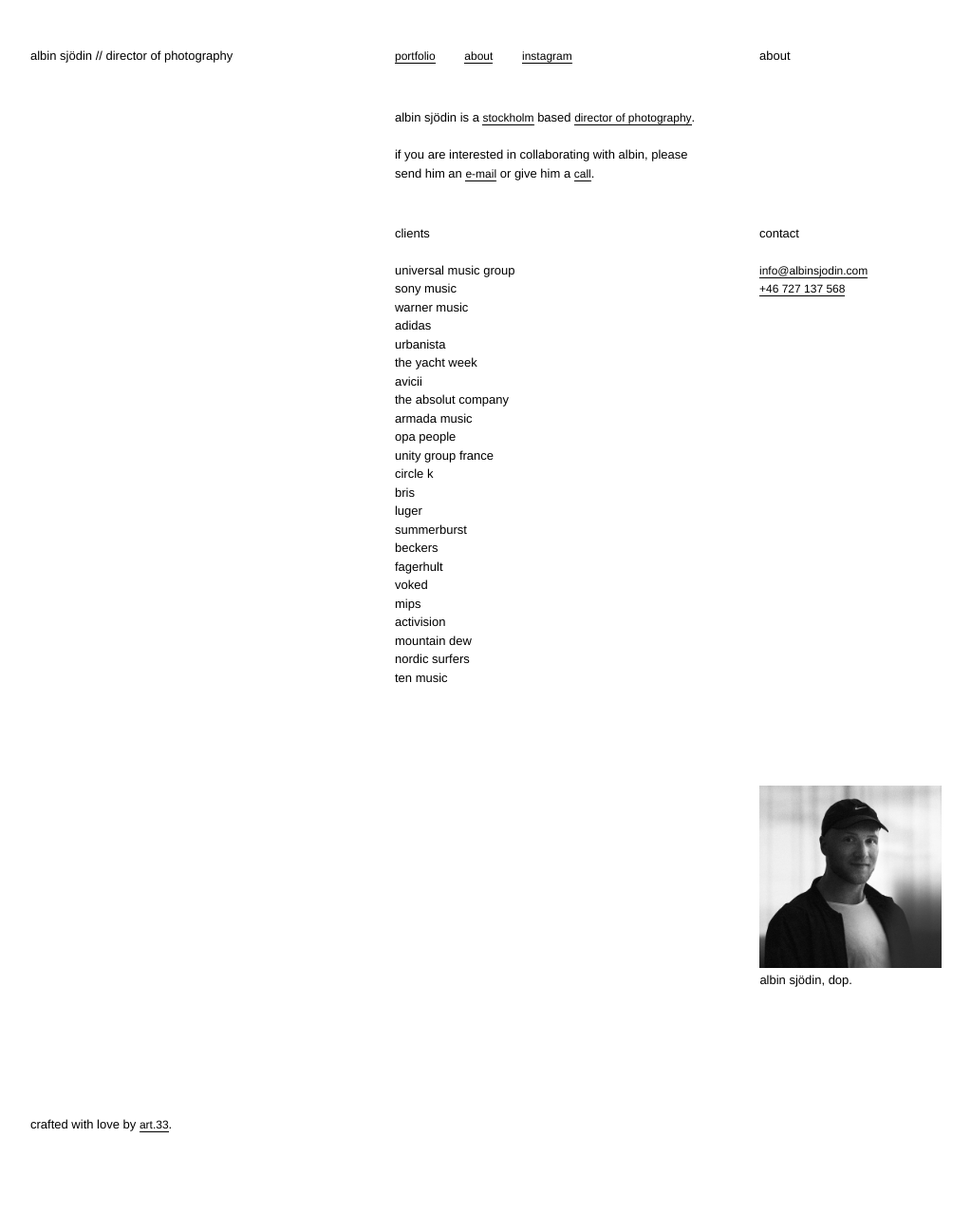
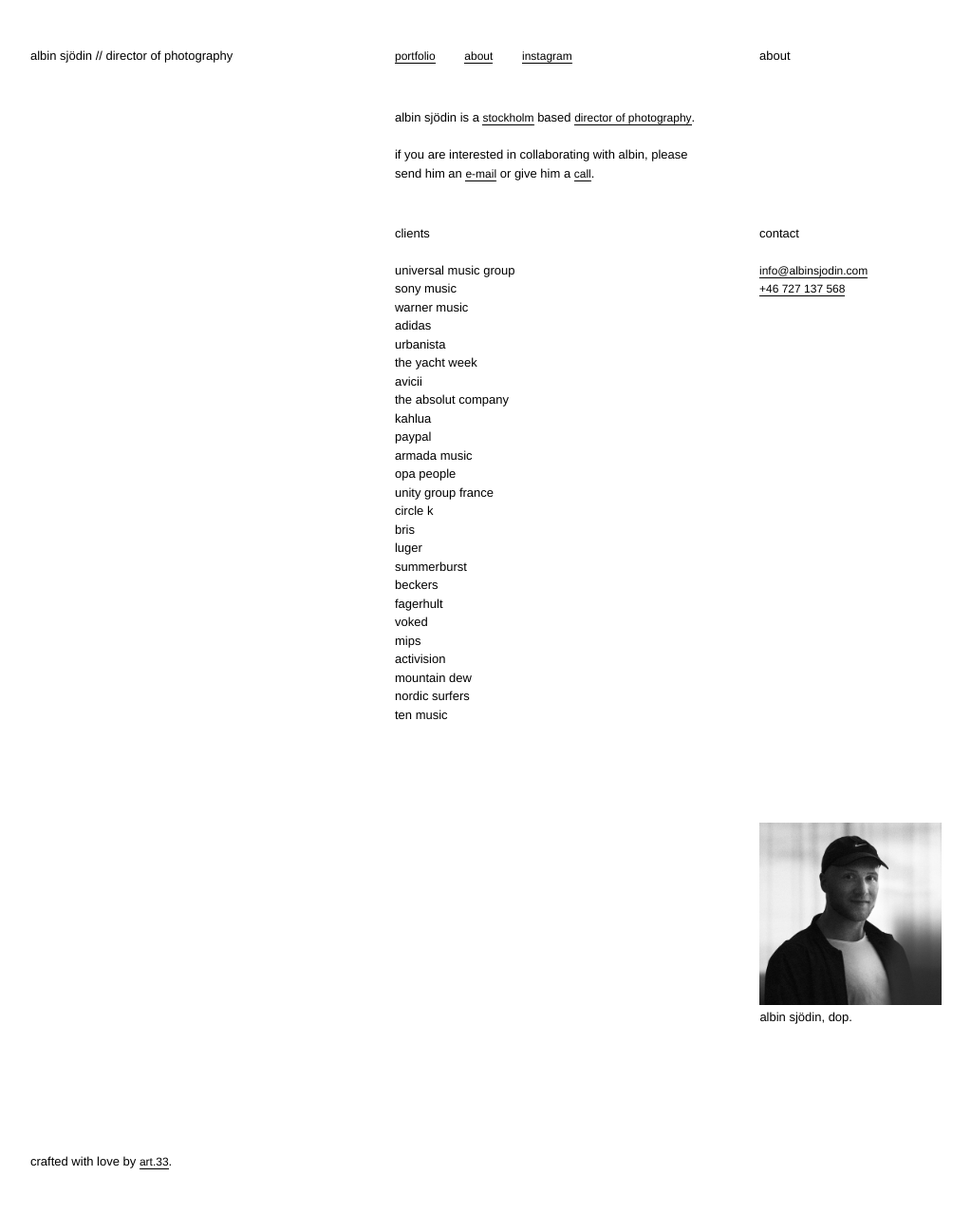
Before and after one commit to manspeterson/albin-site, a Jekyll site: the page built from about.md, in a window 1280 px wide. Shown: the whole page at 95% size, without its empty margins (32-1055 px from the left). Built offline with Jekyll 4.4.1, drawn with Linux system fonts in a browser that asks for light colours; nearby versions of some CDN libraries; some web fonts are replaced; before the commit the page ends 1239 px from its top, so only the background shows below that.

Commit message:
Update Pages “about”

```diff
--- a/about.md
+++ b/about.md
@@ -11,6 +11,8 @@ clients:
   - the yacht week
   - avicii
   - the absolut company
+  - kahlua
+  - paypal
   - armada music
   - opa people
   - unity group france
```
